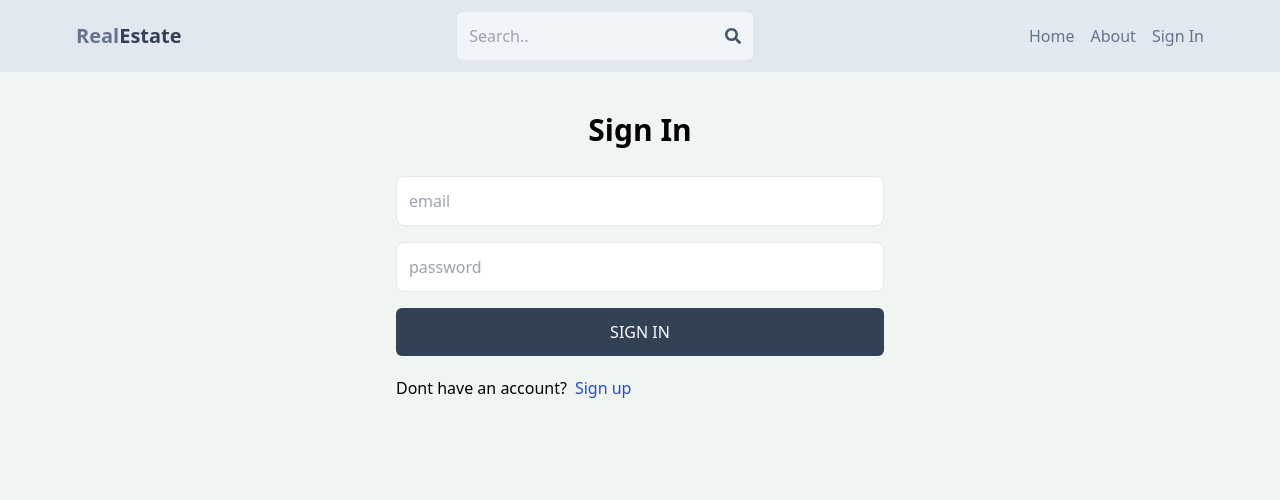
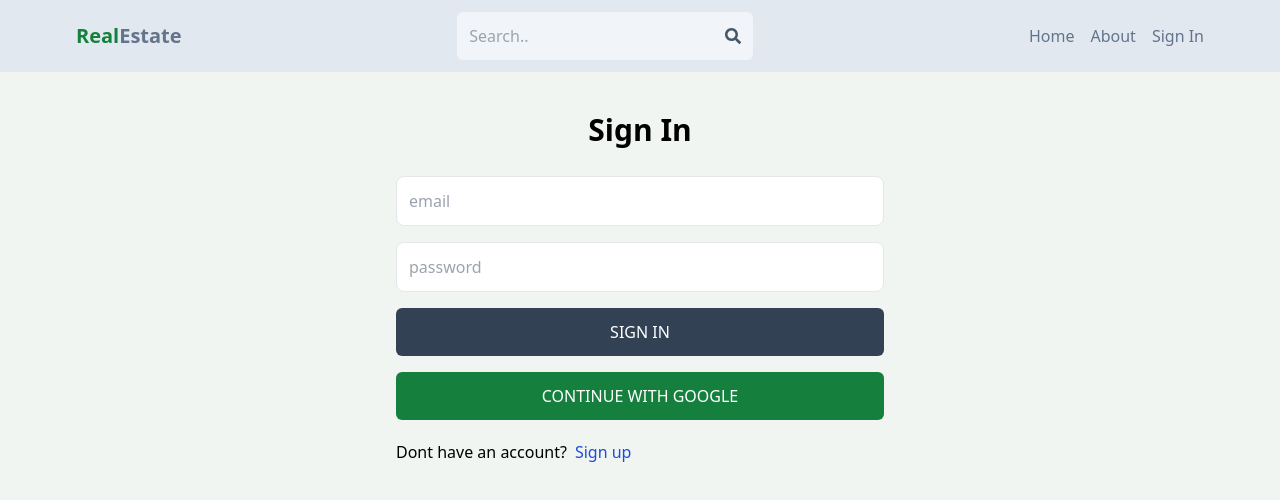
Before and after one commit to SohanDee/real_estate, a React (Create React App) app in the folder client/: page /sign-in in a window 1280 px wide. Shown: the top 500 px of the page. Built offline with nearby package versions, Linux system fonts and the light colour scheme; no server answers.

Commit message:
Add firebase OAuth

```diff
--- a/client/package.json
+++ b/client/package.json
@@ -8,6 +8,7 @@
     "@testing-library/react": "^13.4.0",
     "@testing-library/user-event": "^13.5.0",
     "axios": "^1.7.2",
+    "firebase": "^10.12.5",
     "react": "^18.3.1",
     "react-dom": "^18.3.1",
     "react-icons": "^5.2.1",
--- a/client/src/components/Header.js
+++ b/client/src/components/Header.js
@@ -8,8 +8,8 @@ export default function Header() {
       <div className="flex justify-between items-center max-w-6xl mx-auto p-3">
         <Link to="/">
           <h1 className="font-bold text-sm sm:text-xl flex flex-wrap">
-            <span className="text-slate-500">Real</span>
-            <span className="text-slate-700">Estate</span>
+            <span className="text-green-700">Real</span>
+            <span className="text-slate-500">Estate</span>
           </h1>
         </Link>
 
@@ -24,19 +24,19 @@ export default function Header() {
         <ul className="flex gap-4">
           <Link to="/">
             {" "}
-            <li className="hidden sm:inline text-slate-500 hover:text-slate-950">
+            <li className="hidden sm:inline text-slate-500 hover:text-green-700">
               Home
             </li>
           </Link>
           <Link to="about">
             {" "}
-            <li className="hidden sm:inline text-slate-500 hover:text-slate-950">
+            <li className="hidden sm:inline text-slate-500 hover:text-green-700">
               About
             </li>
           </Link>
           <Link to="sign-in">
             {" "}
-            <li className="text-slate-500 hover:text-slate-950">Sign In</li>
+            <li className="text-slate-500 hover:text-green-700">Sign In</li>
           </Link>
         </ul>
       </div>
--- /dev/null
+++ b/client/src/components/OAuth.js
@@ -0,0 +1,27 @@
+import React from "react";
+import {GoogleAuthProvider, getAuth, signInWithPopup} from 'firebase/auth'
+import { app } from "../firebase";
+
+export default function OAuth() {
+  const handleGoogleClick = async () => {
+    try {
+        const provider = new GoogleAuthProvider();
+        const auth = getAuth(app)
+
+        const result = await signInWithPopup(auth, provider)
+        console.log(result)
+    } catch (error) {
+      console.log("Could not sign in with google", error);
+    }
+  };
+
+  return (
+    <button
+      type="button"
+      className="bg-green-700 text-white p-3 rounded-md uppercase hover:opacity-90"
+      onClick={handleGoogleClick}
+    >
+      Continue with Google
+    </button>
+  );
+}
--- /dev/null
+++ b/client/src/firebase.js
@@ -0,0 +1,18 @@
+// Import the functions you need from the SDKs you need
+import { initializeApp } from "firebase/app";
+// TODO: Add SDKs for Firebase products that you want to use
+// https://firebase.google.com/docs/web/setup#available-libraries
+
+
+// Your web app's Firebase configuration
+const firebaseConfig = {
+  apiKey: process.env.REACT_APP_FIREBASE_API_KEY,
+  authDomain: "real-estate-6bac8.firebaseapp.com",
+  projectId: "real-estate-6bac8",
+  storageBucket: "real-estate-6bac8.appspot.com",
+  messagingSenderId: "195345715875",
+  appId: "1:195345715875:web:0f3e29e3a50e82b6b2a516"
+};
+
+// Initialize Firebase
+export const app = initializeApp(firebaseConfig);
--- a/client/src/pages/SignIn.js
+++ b/client/src/pages/SignIn.js
@@ -2,6 +2,7 @@ import React, { useState } from 'react'
 import { Link, useNavigate } from 'react-router-dom'
 import { useDispatch, useSelector } from 'react-redux';
 import { signInStart, signInSuccess, signInFailure } from '../redux/user/userSlice';
+import OAuth from '../components/OAuth';
 
 export default function SignUp() {
 
@@ -53,6 +54,7 @@ export default function SignUp() {
         <input type="email" placeholder='email' className='border p-3 rounded-lg' id='email' onChange={handleChange}></input>
         <input type="password" placeholder='password' className='border p-3 rounded-lg' id='password' onChange={handleChange}></input>
         <button disabled={loading} className='bg-slate-700 rounded-md uppercase text-white hover:opacity-90 disabled:opacity-70 p-3'>{loading? "Loading" : "Sign In"}</button>
+        <OAuth />
       </form>
       <div className='flex gap-2 mt-5'>
         <p>Dont have an account?</p>
--- a/client/src/pages/SignUp.js
+++ b/client/src/pages/SignUp.js
@@ -1,5 +1,6 @@
 import React, { useState } from 'react'
 import { Link, useNavigate } from 'react-router-dom'
+import OAuth from '../components/OAuth';
 
 export default function SignUp() {
 
@@ -55,6 +56,7 @@ export default function SignUp() {
         <input type="email" placeholder='email' className='border p-3 rounded-lg' id='email' onChange={handleChange}></input>
         <input type="password" placeholder='password' className='border p-3 rounded-lg' id='password' onChange={handleChange}></input>
         <button disabled={loading} className='bg-slate-700 rounded-md uppercase text-white hover:opacity-90 disabled:opacity-70 p-3'>{loading? "Loading" : "Sign Up"}</button>
+        <OAuth />
       </form>
       <div className='flex gap-2 mt-5'>
         <p>Have an account?</p>
```
Also changed, not shown: 1 other file (tests, documents, lock files or other folders).
